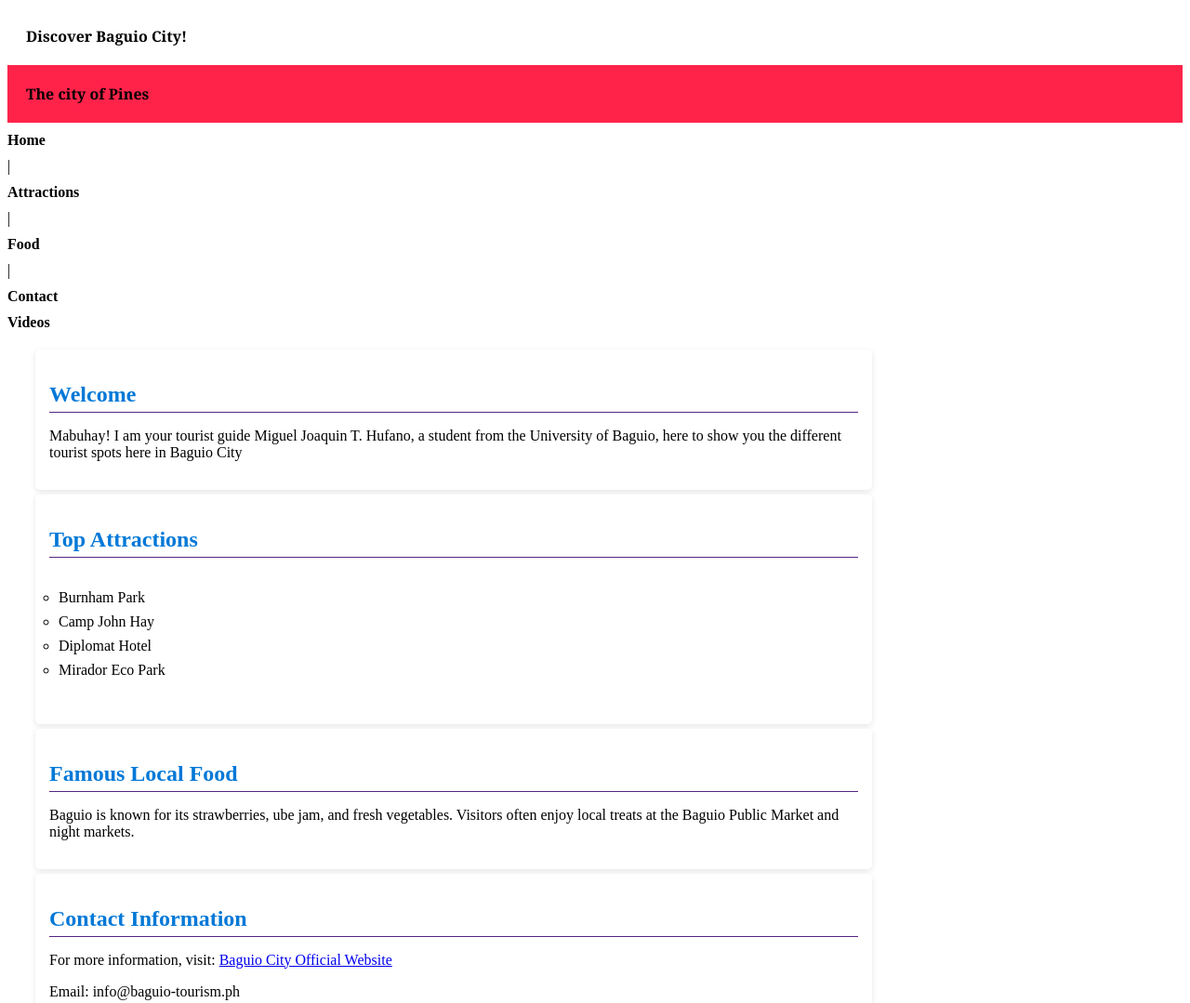
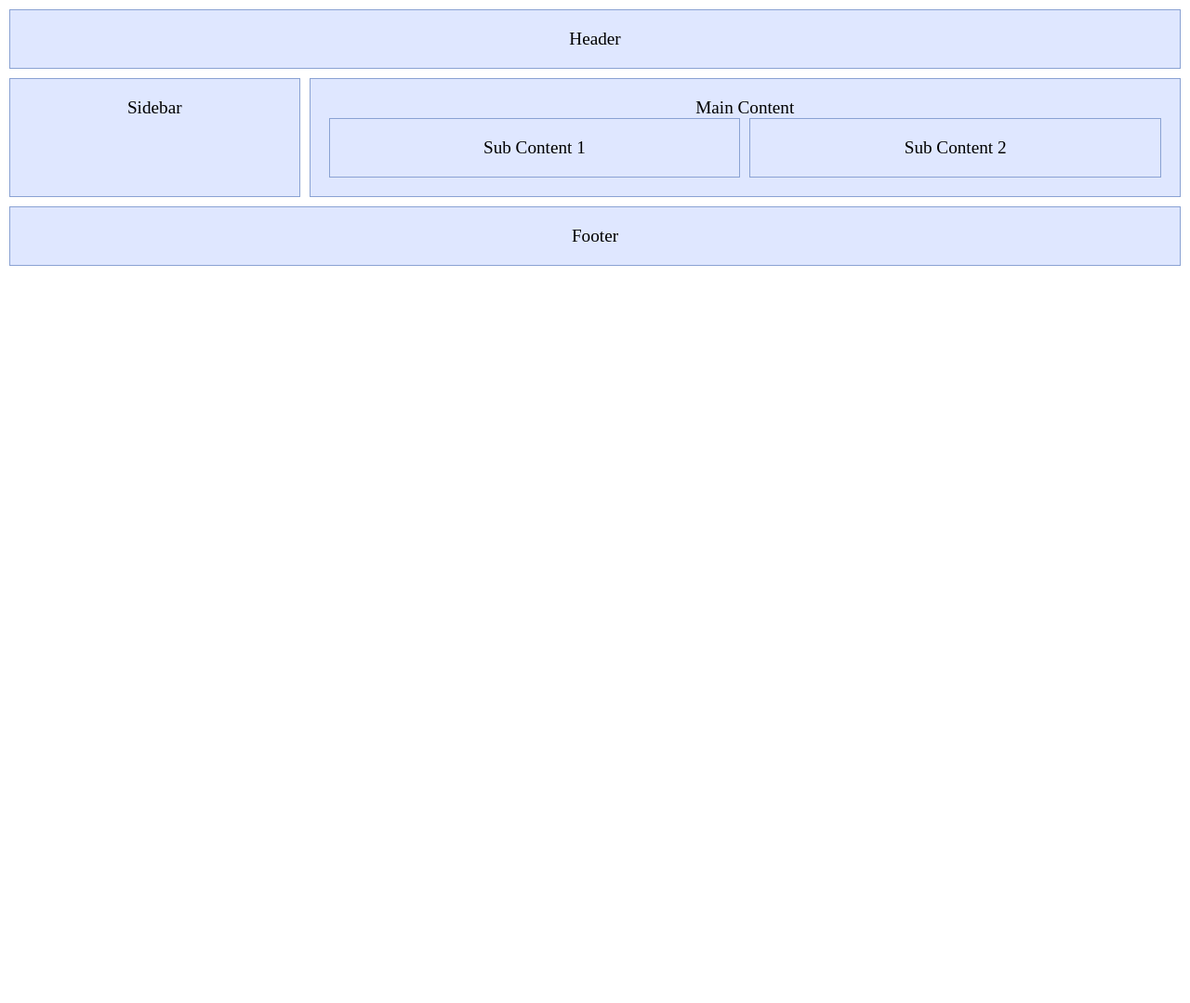
Before and after one commit to 20233644-byte/SIT-SB, a plain HTML site: page index.html in a window 1280 px wide. Shown: the top 1079 px of the page at 93% size. After the commit the page ends 800 px from the top, so only its background shows below. Drawn offline with Linux system fonts and the light colour scheme.

Commit message:
first commit

```diff
--- a/index.html
+++ b/index.html
@@ -3,133 +3,80 @@
 <head>
   <meta charset="UTF-8">
   <meta name="viewport" content="width=device-width, initial-scale=1.0">
-    <title>My Favorite Destination</title>
-    <link rel="stylesheet" href="travelStyle.css">
+  <title>Responsive page using grid</title>
   <style type="text/css">
-        header p{
-            background-color: #ff234a;
-            color: #000;
-            padding: 20px;
-            margin: 0px;
-            font-family: Georgia, serif;
-            font-size: 12pt;
-            font-weight: bold;
+* {
+  margin: 0;
+  padding: 0;
+  box-sizing: border-box;
 }
-        h1{
-            margin: 0px;
-            font-family: Georgia, serif;
-            padding: 20px;
-            font-size: 12pt;
-        }
-        nav{
-            color: black;
-            padding: 0px;
-            margin: 0px;
-        }
-        nav a{
-            color: black;
-            text-decoration: none;
-            margin: 0px;
-            font-weight: bold;
-            transition: color 0.3s;
-        }
-        nav a:hover{
-            color: #005fa3;
-        }
-        main{
-            max-width: 900px;
-            margin: 20px;
-            padding: 20px;
-        }
-        section{
-            background-color: white;
-            padding: 15px;
-            margin-bottom: 5px;
-            border-radius: 5px;
-            box-shadow: 0 2px 6px rgba(0,0,0,0.1);
-        }
-        section h2{
-            color: #0078d7;
-            border-bottom: 1px solid #552583;
-            padding-bottom: 5px;
-            margin-bottom: 12px;
-        }
-        ul{
-            list-style-type: circle;
+.container {
+  display: grid;
+  grid-template-areas:
+    "header header"
+    "sidebar main"
+    "footer footer";
+  grid-template-columns: 1fr 3fr;
+  gap: 10px;
   padding: 10px;
 }
-        ul li{
-            margin: 8px 0;
+.box {
+  background: #dfe7ff;
+  padding: 20px;
+  border: 1px solid #8aa2d3;
+  font-size: 1.2rem;
+  text-align: center;
 }
-        footer{
-            background-color: #552583;
-            color: #fff;
-            text-align: center;
-            padding: 20px;
-            margin-top: 2px;
-            font-size: 12pt;
+.header {
+  grid-area: header;
 }
-        @media(max-width: 600px){
-            header h1{
-                padding: 0 10px;
+.sidebar {
+    grid-area: sidebar;
 }
+.main {
+    grid-area: main;
 }
-        main{
-            padding: 0 10px;
+.footer {
+    grid-area: footer;
 }
-        nav a{
-            display: block;
-            margin: 10px 0;
+.subcontent {
+  display: grid;
+  grid-template-columns: 1fr 1fr;
+  gap: 10px;
+}
+@media (max-width: 768px) {
+  .container {
+    grid-template-areas:
+      "header"
+      "sidebar"
+      "main"
+      "footer";
+    grid-template-columns: 1fr;
+  }
+  .subcontent {
+    grid-template-columns: 1fr;
+  }
 }
 </style>
 </head>
 <body>
-    <header>
-        <h1>Discover Baguio City!</h1>
-        <p>The city of Pines</p>
-    </header>
-    <nav>
-        <a href="#">Home</a> |
-        <a href="#">Attractions</a> |
-        <a href="#">Food</a> |
-        <a href="#">Contact</a>
-        <a href="#">Videos</a>
-    </nav>
-    <main>
-        <section id="Home">
-            <h2>Welcome</h2>
-            <p>Mabuhay! I am your tourist guide Miguel Joaquin T. Hufano, a student from the University of Baguio,
-            here to show you the different tourist spots here in Baguio City</p>
-        </section>
-        <section id="Attractions">
-            <h2>Top Attractions</h2>
-            <ul>
-                <li>Burnham Park</li>
-                <li>Camp John Hay</li>
-                <li>Diplomat Hotel</li>
-                <li>Mirador Eco Park</li>
-            </ul>
-        </section>
-        <section id="Food">
-            <h2>Famous Local Food</h2>
-            <p>Baguio is known for its strawberries, ube jam, and fresh vegetables. Visitors
-                often enjoy local treats at the Baguio Public Market and night markets.</p>
-        </section>
-        <section id="Contacts">
-            <h2>Contact Information</h2>
-            <p>For more information, visit: <a href="https://www.baguio.gov.ph"
-                target="_blank">Baguio City Official Website</a></p>
-                <p>Email: info@baguio-tourism.ph</p>
-        </section>
-        <section id="Videos">
-            <iframe src="https://www.youtube.com/embed/uOH0K-NMkN8" allowfullscreen>Camp John Hay</iframe>
-            <iframe src="https://www.youtube.com/embed/lwXso3hebMA" allowfullscreen>Diplomat Hotel</iframe>
-            <iframe src="https://www.youtube.com/embed/4FPQ2idoZYY" allowfullscreen>Mirador Hill Eco Park</iframe>
-            <iframe src="https://www.youtube.com/embed/MJ7OL426LBA" allowfullscreen>Burnham park</iframe>
-        </section>
-    </main>
-    <footer>
-        <p>&copy; 2025 Discover Baguio. All rights reserved.</p>
-    </footer>
+    <div class="container">
+        <div class="header box">
+          Header
+        </div>
+        <div class="sidebar box">
+          Sidebar
+        </div>
+        <div class="main box">
+          Main Content
+          <div class="subcontent">
+            <div class="box">Sub Content 1</div>
+            <div class="box">Sub Content 2</div>
+          </div>
+        </div>
+        <div class="footer box">
+          Footer
+        </div>
+      </div>
 </body>
 </html>
```
Lines whose indentation alone changed are shown as unchanged.
